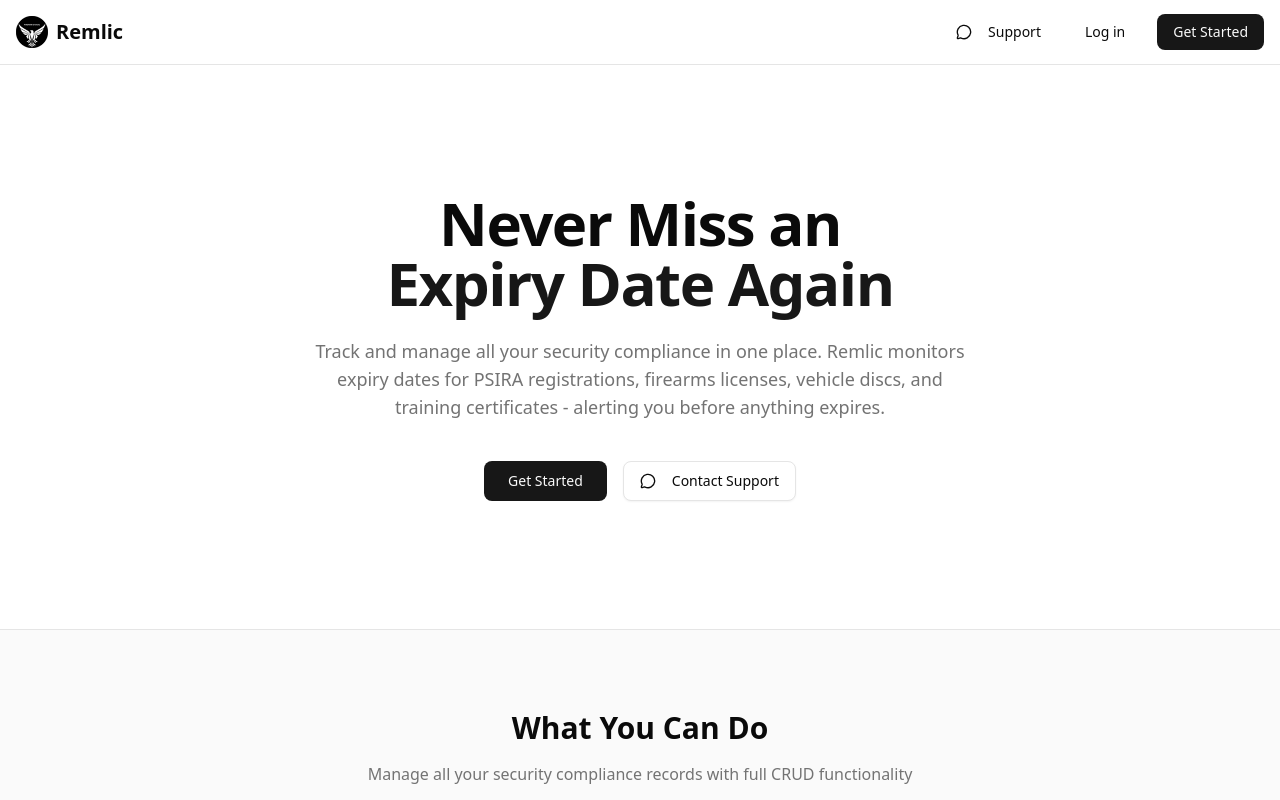
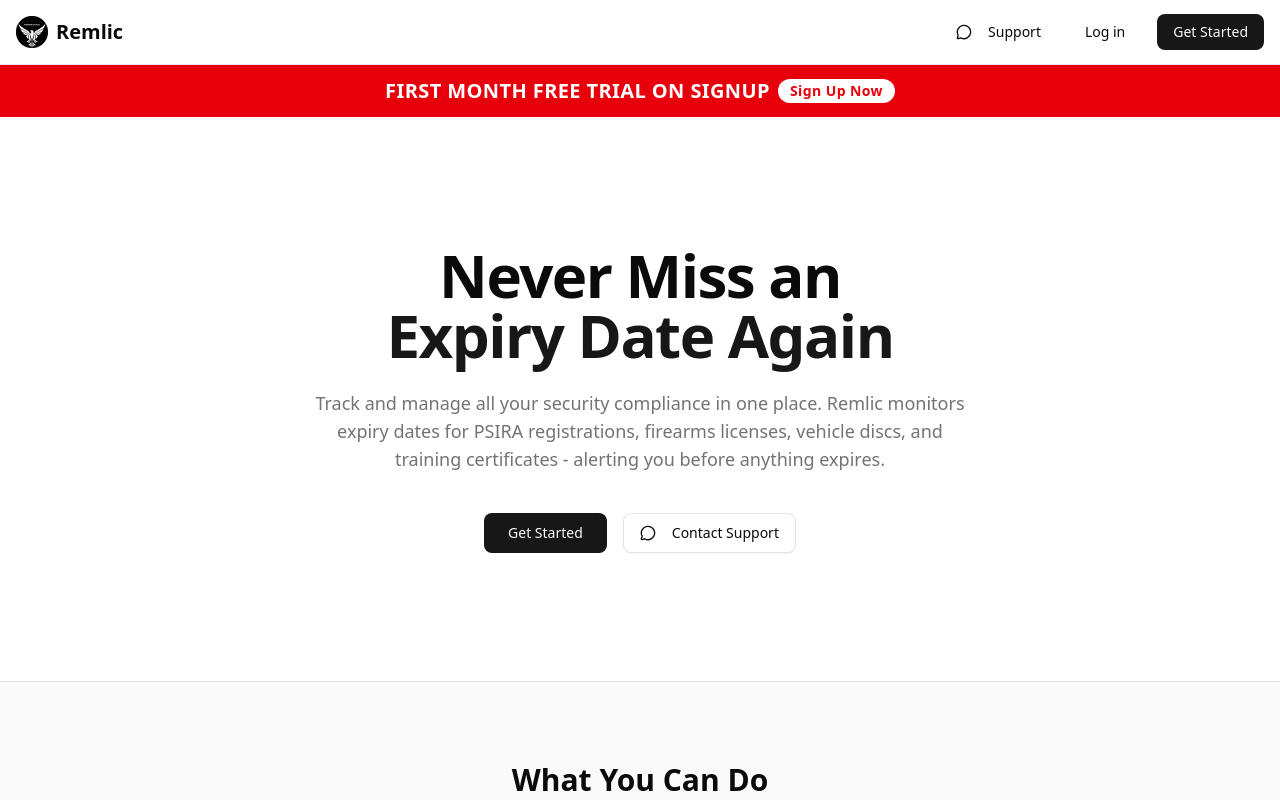
Before and after one commit to SheldonBakker/vite-frontend-remlic, a React (Vite) app: page / in a window 1280 px wide. Shown: the top 800 px of the page. Built offline with nearby package versions, Linux system fonts and the light colour scheme; no server answers.

Commit message:
1 Month Trial banner on Signup

```diff
--- a/src/app/landing/page.tsx
+++ b/src/app/landing/page.tsx
@@ -66,6 +66,17 @@ export default function LandingPage(): React.JSX.Element {
           </nav>
         </div>
       </header>
+
+      {!isLoggedIn && (
+        <div className="bg-red-600 px-4 py-3 text-center text-white">
+          <Link to="/signup" className="inline-flex items-center gap-2 font-bold tracking-wide">
+            <span className="text-lg md:text-xl">FIRST MONTH FREE TRIAL ON SIGNUP</span>
+            <span className="rounded-full bg-white px-3 py-0.5 text-sm font-bold text-red-600">
+              Sign Up Now
+            </span>
+          </Link>
+        </div>
+      )}
 
       <section className="py-20 md:py-32">
         <div className="container mx-auto px-4 text-center">
@@ -232,7 +243,7 @@ export default function LandingPage(): React.JSX.Element {
                   <span className="text-muted-foreground">/month</span>
                 </div>
                 <Link to={isLoggedIn ? '/dashboard' : '/signup'}>
-                  <Button className="w-full">Get Started</Button>
+                  <Button className="w-full">{isLoggedIn ? 'Go to Dashboard' : 'Get Started'}</Button>
                 </Link>
               </CardContent>
             </Card>
@@ -253,7 +264,7 @@ export default function LandingPage(): React.JSX.Element {
                   <span className="text-muted-foreground">/year</span>
                 </div>
                 <Link to={isLoggedIn ? '/dashboard' : '/signup'}>
-                  <Button className="w-full">Get Started</Button>
+                  <Button className="w-full">{isLoggedIn ? 'Go to Dashboard' : 'Get Started'}</Button>
                 </Link>
               </CardContent>
             </Card>
```
